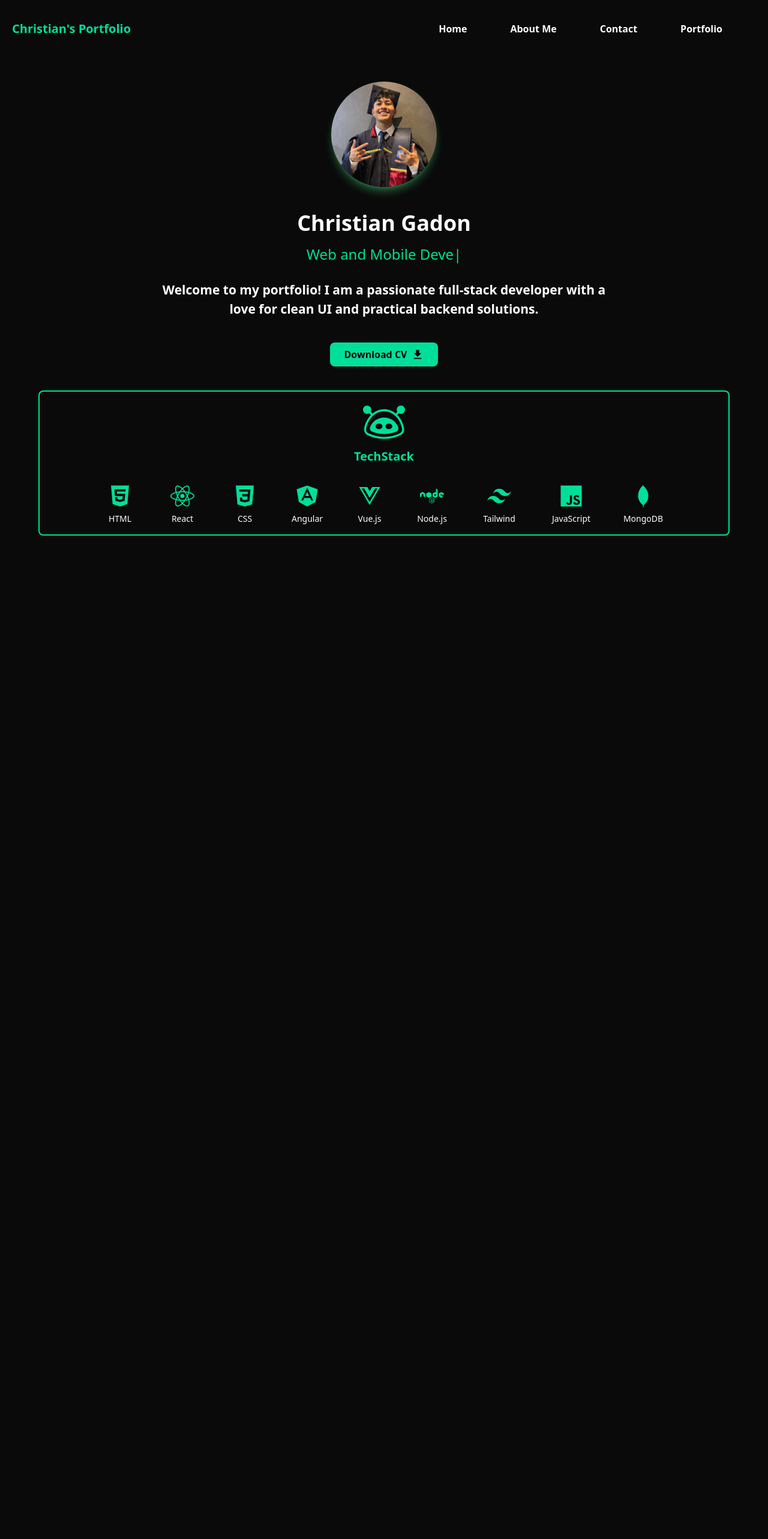
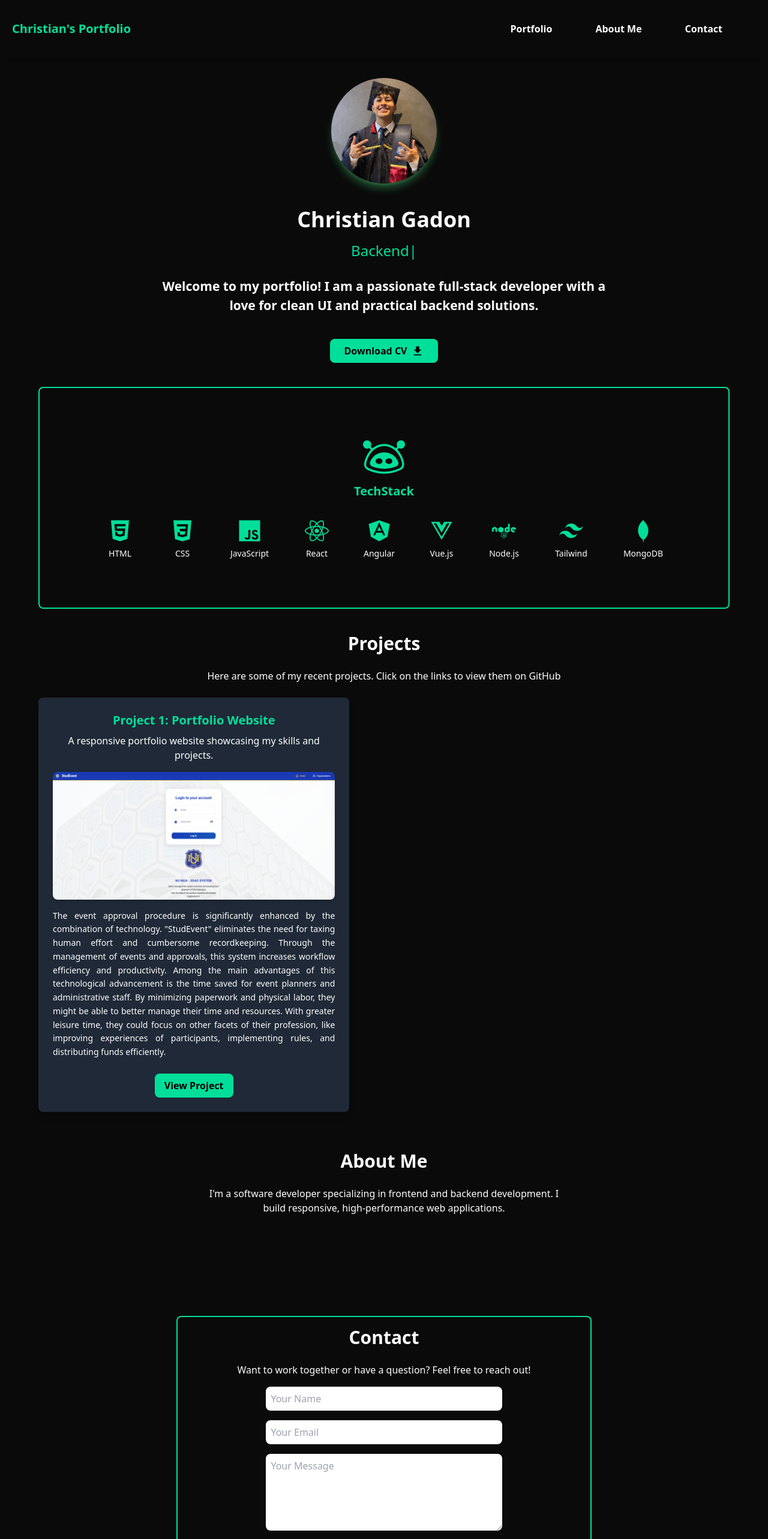
Before and after one commit to CoderCarti/my-portfolio, a React (Create React App) app: page / in a window 1280 px wide. Shown: the top 2566 px of the page at 60% size. Before the commit the page ends 896 px from the top, so only its background shows below. Built offline with nearby package versions, Linux system fonts and the light colour scheme.

Commit message:
ADD: Projects section

```diff
--- a/src/Components/Homepage.js
+++ b/src/Components/Homepage.js
@@ -5,14 +5,17 @@ import { IoMdDownload, IoLogoCss3 } from "react-icons/io";
 import { IoLogoAngular, IoLogoJavascript } from "react-icons/io5";
 import { SiAlby } from "react-icons/si";
 import { FaReact } from "react-icons/fa";
-import { FaHtml5, FaVuejs } from "react-icons/fa";
-import { FaNode } from "react-icons/fa6";
+import { FaHtml5, FaVuejs,FaGithub, FaLinkedin } from "react-icons/fa";
+import { FaL, FaNode } from "react-icons/fa6";
 import { RiTailwindCssFill } from "react-icons/ri";
 import { DiMongodb } from "react-icons/di";
+import studevent from '../images/Studevent.png';
 
 const Homepage = () => {
 return (
-    <div className='flex flex-col items-center h-screen bg-[#0a0a0a]'>
+    <div className='flex flex-col items-center h-screen bg-[#0a0a0a] pt-[90px]'>
+        {/*home section*/}
+         <section id="home" className='flex flex-col items-center h-screen'>
         <img
             src={gadonski}
             alt="Gadonski"
@@ -21,7 +24,7 @@ return (
         <h1 className='text-white mt-10 text-4xl font-bold'>Christian Gadon</h1>
         <ReactTyped
             className='text-[#00df9a] text-2xl mt-4'
-            strings={["Web and Mobile Developer"]}
+            strings={["Full Stack Developer", "Frontend Developer", "Backend Developer"]}
             typeSpeed={30}
             backSpeed={60}
             loop
@@ -34,7 +37,10 @@ return (
                 <IoMdDownload className='w-5 h-5 ml-2'/>
             </a>
         </button>
+         </section>
+
         <div className='mt-10 text-[#00df9a] flex flex-col border-2 border-[#00df9a] p-4 rounded-lg w-[90%] max-w-screen-xl mx-auto items-center'>
+             <section id="projects" className='py-16 flex flex-col items-center'>
             <SiAlby className='w-[70px] h-[70px] mb-2' />
             <h1 className='text-center text-xl font-bold mb-4'>TechStack</h1>
 
@@ -44,12 +50,16 @@ return (
                 <span className='text-white text-sm mt-2 text-center'>HTML</span>
                 </div>
                 <div className='flex flex-col items-center w-20'>
+                <IoLogoCss3 className='w-10 h-10' />
+                <span className='text-white text-sm mt-2 text-center'>CSS</span>
+                </div>
+                <div className='flex flex-col items-center w-24'>
+                <IoLogoJavascript className='w-10 h-10' />
+                <span className='text-white text-sm mt-2 text-center'>JavaScript</span>
+                </div>
+                <div className='flex flex-col items-center w-20'>
                 <FaReact className='w-10 h-10' />
                 <span className='text-white text-sm mt-2 text-center'>React</span>
-                </div>
-                <div className='flex flex-col items-center w-20'>
-                <IoLogoCss3 className='w-10 h-10' />
-                <span className='text-white text-sm mt-2 text-center'>CSS</span>
                 </div>
                 <div className='flex flex-col items-center w-20'>
                 <IoLogoAngular className='w-10 h-10' />
@@ -68,18 +78,97 @@ return (
                 <span className='text-white text-sm mt-2 text-center'>Tailwind</span>
                 </div>
                 <div className='flex flex-col items-center w-24'>
-                <IoLogoJavascript className='w-10 h-10' />
-                <span className='text-white text-sm mt-2 text-center'>JavaScript</span>
-                </div>
-                <div className='flex flex-col items-center w-24'>
                 <DiMongodb className='w-10 h-10' />
                 <span className='text-white text-sm mt-2 text-center'>MongoDB</span>
                 </div>
             </div>
+            </section>
             </div>
 
+            {/* Projects Section */}
+                <div className='mt-10 text-white text-center w-full flex flex-col items-center px-4'>
+                <h2 className='text-3xl font-bold mb-6'>Projects</h2>
+                <p className='text-center w-full md:w-[60%] mb-6'>
+                    Here are some of my recent projects. Click on the links to view them on GitHub
+                </p>
+
+                <div className='flex flex-col lg:flex-row gap-8 w-full max-w-6xl'>
+                    <div className='w-full lg:w-[45%] bg-gray-800 p-6 rounded-lg shadow-lg'>
+                    <h3 className='text-xl font-semibold text-[#00df9a]'>Project 1: Portfolio Website</h3>
+                    <p className='text-white mt-2'>A responsive portfolio website showcasing my skills and projects.</p>
+                    <img
+                        src={studevent}
+                        alt="Project 1"
+                        className='mt-4 w-full h-auto rounded-lg shadow-md'
+                    />
+                    <p className='text-white mt-4 text-justify text-sm leading-relaxed'>
+                        The event approval procedure is significantly enhanced by the combination of technology.
+                        "StudEvent" eliminates the need for taxing human effort and cumbersome recordkeeping.
+                        Through the management of events and approvals, this system increases workflow efficiency and productivity.
+                        Among the main advantages of this technological advancement is the time saved for event planners and administrative staff.
+                        By minimizing paperwork and physical labor, they might be able to better manage their time and resources.
+                        With greater leisure time, they could focus on other facets of their profession, like improving
+                        experiences of participants, implementing rules, and distributing funds efficiently.
+                    </p>
+                    <button
+                        onClick={() => window.open('https://www.studevent.org/', '_blank')}
+                        className='mt-6 px-4 py-2 bg-[#00df9a] text-black font-bold rounded-lg hover:bg-[#00df9a]/80 transition duration-300'
+                    >
+                        View Project
+                    </button>
+                    </div>
+                </div>
+                </div>
+
+
+
+            <section id="about" className='py-16 flex flex-col items-center'>
+                {/* About Me Section */}
+                <h2 className='text-3xl font-bold mb-6 text-white'>About Me</h2>
+                <p className='text-center w-[60%] text-white'>
+                I'm a software developer specializing in frontend and backend development. I build responsive, high-performance web applications.
+                </p>
+            </section>
+
+            <section id="contact" className='py-16 flex flex-col items-center w-[60%] max-w-screen-xl mx-auto'>
+                {/* Contact Section */}
+                 <div className='mt-10 text-black flex flex-col border-2 border-[#00df9a] p-4 rounded-lg w-[90%] max-w-screen-xl mx-auto items-center'>
+                <h2 className='text-3xl font-bold mb-6 text-white'>Contact</h2>
+                <p className='text-white'>Want to work together or have a question? Feel free to reach out!</p>
+                <input type='text' placeholder='Your Name' className='mt-4 p-2 rounded-lg w-[60%] max-w-md' />
+                <input type='email' placeholder='Your Email' className='mt-4 p-2 rounded-lg w-[60%] max-w-md' />
+                <textarea placeholder='Your Message' className='mt-4 p-2 rounded-lg w-[60%] max-w-md h-32'></textarea>
+                <button className='mt-4 px-6 py-2 bg-[#00df9a] text-black font-bold rounded-lg hover:bg-[#00df9a]/80 transition duration-300'>
+                    Send Message
+                </button>
+                </div>
+            </section>
+
+            <div className='mt-10 mb-4 text-white text-center w-[90%] max-w-screen-xl flex justify-center gap-6'>
+            <div className='flex gap-8'>
+                <button
+                onClick={() => window.open('https://www.linkedin.com/in/christian-gadon-049a61272/', '_blank')}
+                className='flex flex-col items-center hover:text-[#00df9a] transition duration-300'
+                >
+                <FaLinkedin className='w-8 h-8' />
+                <span className='mt-1'>LinkedIn</span>
+                </button>
+
+                <button
+                onClick={() => window.open('https://github.com/CoderCarti', '_blank')}
+                className='flex flex-col items-center hover:text-[#00df9a] transition duration-300'
+                >
+                <FaGithub className='w-8 h-8' />
+                <span className='mt-1'>Github</span>
+                </button>
+            </div>
+            </div>
+            <footer className="text-center text-sm text-gray-500 py-6">
+            © {new Date().getFullYear()} Christian Gadon. All rights reserved.
+            </footer>
     </div>
-)
+
+    )
 }
 
 export default Homepage
--- a/src/Components/Navbar.js
+++ b/src/Components/Navbar.js
@@ -9,26 +9,31 @@ const Navbar = () => {
     }
 
   return (
-    <div className='flex justify-between text-white items-center p-5 bg-[#0a0a0a]'>
-      <h1 className='w-full text-[20px] font-bold text-[#00df9a] cursor-pointer'> Christian's Portfolio</h1>
-      <ul className='hidden md:flex justify-between items-center'>
-        <li className='p-4 mr-10 whitespace-nowrap hover:text-[#00df9a] cursor-pointer font-bold'>Home</li>
-        <li className='p-4 mr-10 whitespace-nowrap hover:text-[#00df9a] cursor-pointer font-bold'>About Me</li>
-        <li className='p-4 mr-10 whitespace-nowrap hover:text-[#00df9a] cursor-pointer font-bold'>Contact</li>
-        <li className='p-4 mr-10 whitespace-nowrap hover:text-[#00df9a] cursor-pointer font-bold'>Portfolio</li>
-        </ul>
+    <div className='fixed top-0 left-0 w-full z-50 bg-[#0a0a0a] flex justify-between text-white items-center p-5 shadow-md'>
+  <h1 className='w-full text-[20px] font-bold text-[#00df9a] cursor-pointer'>Christian's Portfolio</h1>
+  <ul className='hidden md:flex justify-between items-center'>
+    <li className='p-4 mr-10 hover:text-[#00df9a] font-bold cursor-pointer'>
+      <a href="#projects" className='whitespace-nowrap'>Portfolio</a>
+    </li>
+    <li className='p-4 mr-10 hover:text-[#00df9a] font-bold cursor-pointer'>
+      <a href="#about" className='whitespace-nowrap'>About Me</a>
+    </li>
+    <li className='p-4 mr-10 hover:text-[#00df9a] font-bold cursor-pointer'>
+      <a href="#contact" className='whitespace-nowrap'>Contact</a>
+    </li>
+  </ul>
 
+  <div onClick={handleNav} className='block md:hidden'>
+    {nav ? <AiOutlineClose size={20}/> : <AiOutlineMenu size={20}/>}
+  </div>
 
-      <div onClick={handleNav} className='block md:hidden' >
-       {nav ? <AiOutlineClose size={20}/> : <AiOutlineMenu size={20}/>}
-      </div>
       <div className={nav ? 'fixed left-0 top-0 w-[60%] h-full border-r border-gray-900 bg-[#000300] ease-in-out duration-500 ease-in-out duration-500' : 'fixed left-[-100%]'}>
         <h1 className='w-full text-3xl font-bold text-[#00df9a] m-4'> Portfolio</h1>
         <ul className='uppercase p-4'>
-        <li className='p-4 border-b border-gray-600'>Home</li>
-        <li className='p-4 border-b border-gray-600'>About Me</li>
-        <li className='p-4 border-b border-gray-600'>Contact</li>
-        <li className='p-4'>Portfolio</li>
+        <li className='p-4 border-b border-gray-600'><a href="#home">Home</a></li>
+        <li className='p-4 border-b border-gray-600'><a href="#about">About Me</a></li>
+        <li className='p-4 border-b border-gray-600'><a href="#contact">Contact</a></li>
+        <li className='p-4'><a href="#projects">Portfolio</a></li>
         </ul>
       </div>
     </div>
--- a/src/index.css
+++ b/src/index.css
@@ -5,3 +5,7 @@
 body{
     background-color: rgb(10, 10, 10);
 }
+
+html {
+  scroll-behavior: smooth;
+}
```
Also changed, not shown: src/images/Studevent.png (added).
